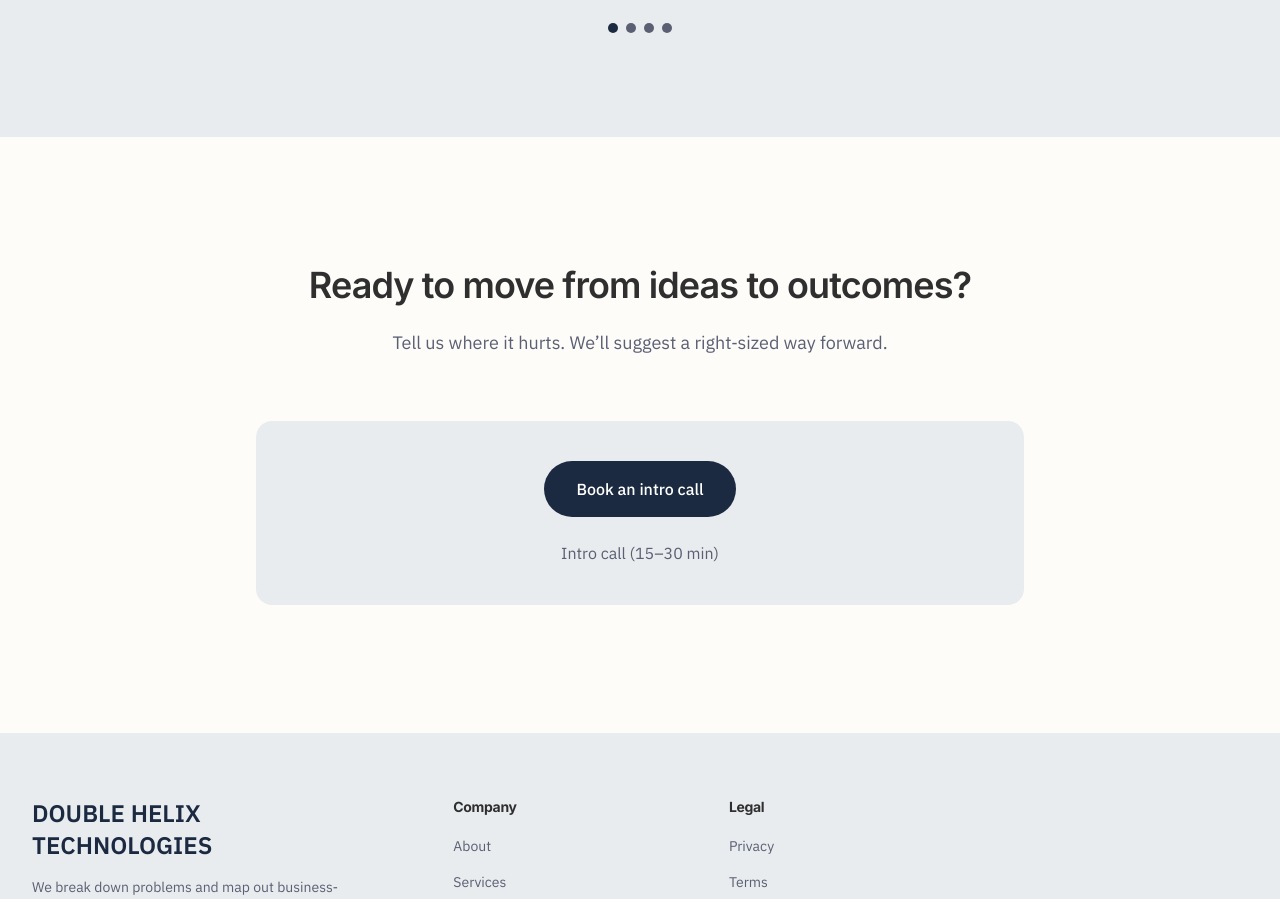
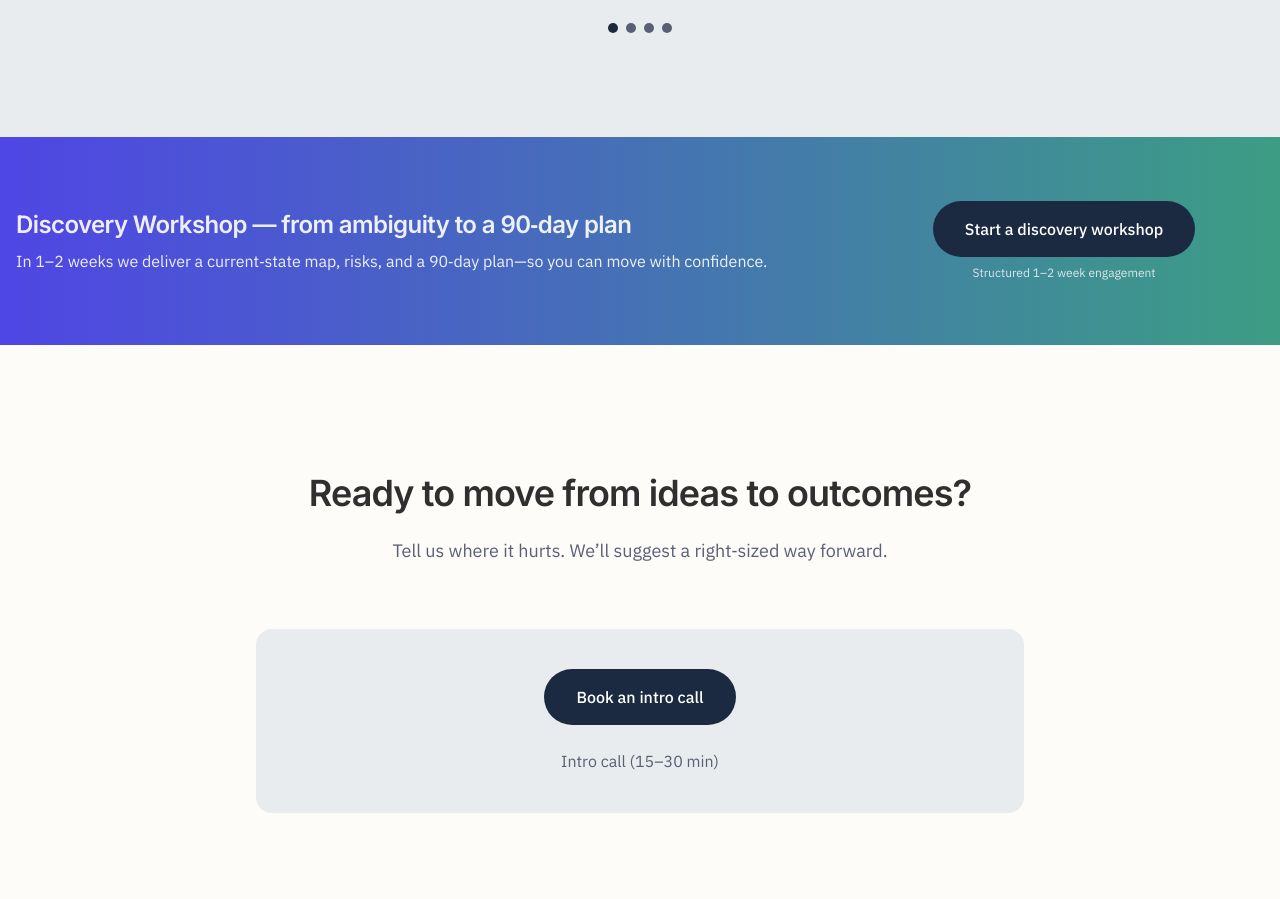
Before and after one commit to Double-Helix-Technologies/Double-Helix-Technologies.github.io, a Next.js app: page / in a window 1280 px wide. Shown: the part 7700-8599 px from the top of the page. Built offline with nearby package versions, Linux system fonts and the light colour scheme.

Commit message:
Add Discovery workshop

```diff
--- /dev/null
+++ b/app/components/DiscoveryWorkshop.tsx
@@ -0,0 +1,23 @@
+import React from "react";
+
+const DiscoveryWorkshop: React.FC = () => (
+  <section className="bg-gradient-to-r from-indigo-600 to-accent-green text-white">
+    <div className="mx-auto max-w-7xl px-4 py-12 md:py-16 grid md:grid-cols-12 gap-6 items-center">
+      <div className="md:col-span-8 text-white/90">
+        <h3 className="text-2xl font-semibold">Discovery Workshop — from ambiguity to a 90‑day plan</h3>
+        <p className="mt-2">In 1–2 weeks we deliver a current‑state map, risks, and a 90‑day plan—so you can move with confidence.</p>
+      </div>
+      <div className="md:col-span-4 flex flex-col items-center">
+        <a
+            href="mailto:hello@doublehelix.dev"
+            className="btn-primary inline-flex justify-center px-8 py-4"
+        >
+            Start a discovery workshop
+        </a>
+        <p className="text-xs text-white/80 mt-2">Structured 1–2 week engagement</p>
+      </div>
+    </div>
+  </section>
+);
+
+export default DiscoveryWorkshop;
--- a/app/page.tsx
+++ b/app/page.tsx
@@ -8,6 +8,7 @@ import Testimonials from './components/Testimonials';
 import Contact from './components/Contact';
 import Footer from './components/Footer';
 import { ThemeProvider } from './components/ThemeProvider';
+import DiscoveryWorkshop from './components/DiscoveryWorkshop';
 
 export default function Home() {
   return (
@@ -20,6 +21,7 @@ export default function Home() {
         <HowWeWork />
         <About />
         <Testimonials />
+        <DiscoveryWorkshop />
         <Contact />
         <Footer />
       </main>
```
